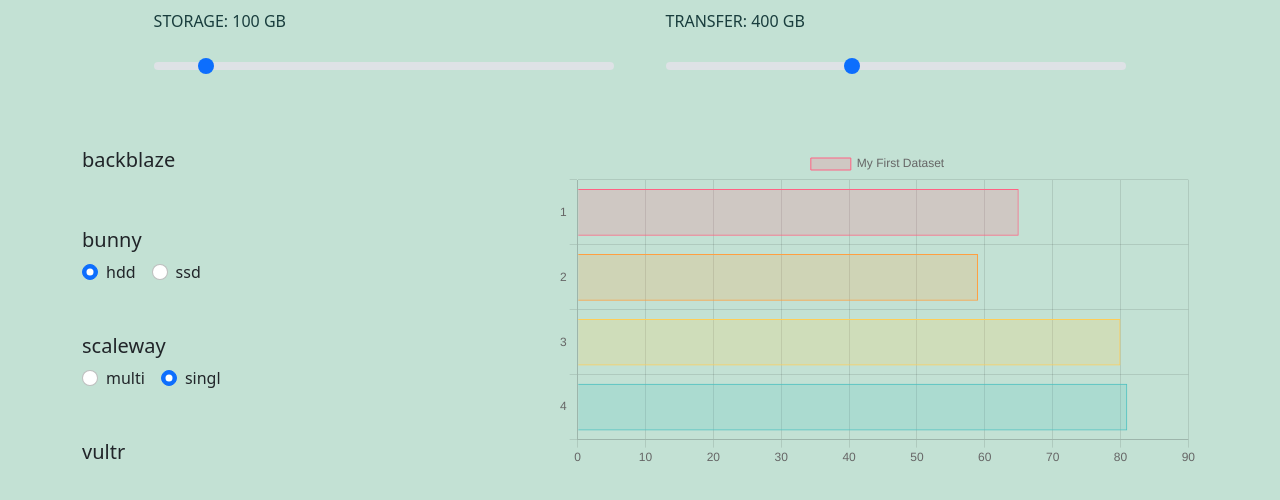
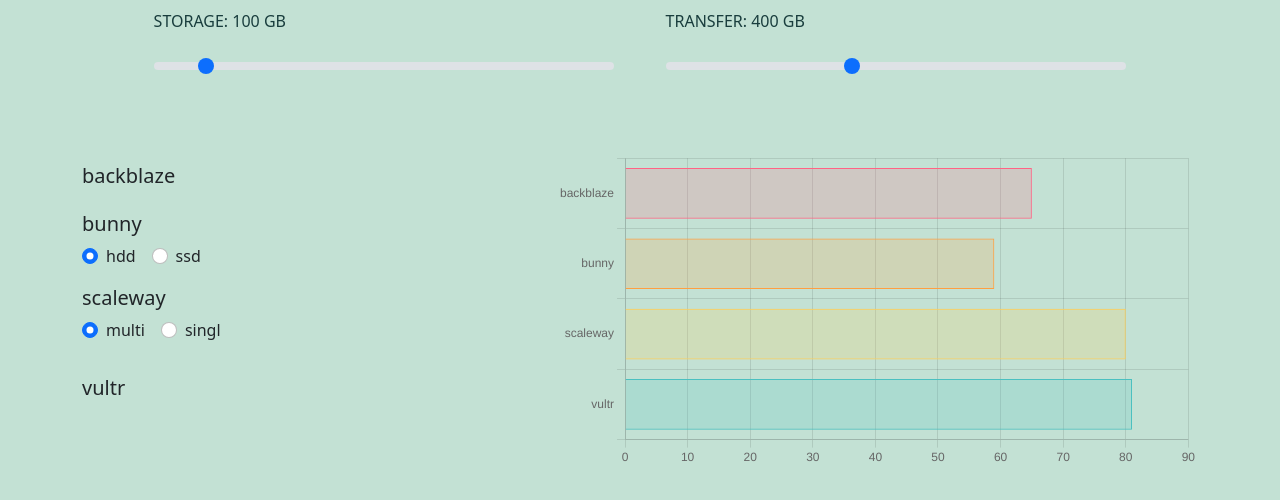
Before and after one commit to olena-shalyhina/price_calculator, a React (Create React App) app: page / in a window 1280 px wide. Shown: the top 500 px of the page. Built offline with nearby package versions, Linux system fonts and the light colour scheme.

Commit message:
add ProviderListComponent

```diff
--- a/src/API/providerService.js
+++ b/src/API/providerService.js
@@ -4,6 +4,7 @@
     minPayment: 7,
     priceStorage: 0.005,
     priceTransfer: 0.01,
+    id: 1,
   },
   {
     name: 'bunny',
@@ -13,6 +14,7 @@
       ssd: 0.02,
     },
     priceTransfer: 0.01,
+    id: 2,
   },
   {
     name: 'scaleway',
@@ -23,12 +25,14 @@
     },
     priceTransfer: 0.02,
     withoutPayment: 75,
+    id: 3,
   },
   {
     name: 'vultr',
     minPayment: 5,
     priceStorage: 0.01,
     priceTransfer: 0.01,
+    id: 4,
   },
 ];
 
--- a/src/components/ChartComponent.jsx
+++ b/src/components/ChartComponent.jsx
@@ -1,14 +1,13 @@
 import React from 'react';
 import Chart from 'chart.js/auto';
-// import {
-//   Chart as ChartJS,
-//   CategoryScale,
-//   LinearScale,
-//   BarElement,
-//   Title,
-//   Tooltip,
-//   Legend,
-// } from 'chart.js';
+//import Chart as ChartJS,
+// CategoryScale,
+// LinearScale,
+// BarElement,
+// Title,
+// Tooltip,
+// Legend,
+// ('chart.js');
 import { Bar } from 'react-chartjs-2';
 
 // ChartJS.register(
@@ -20,12 +19,21 @@
 //   Legend
 // );
 
-const ChartComponent = () => {
+const ChartComponent = ({
+  providers,
+}) => {
+  console.log(providers);
+
   const data = {
-    labels: ['1', '2', '3', '4'],
+    // labels: ['1', '2', '3', '4'],
+    labels: providers
+      ? providers.map(
+          (provider) => provider.name
+        )
+      : '',
     datasets: [
       {
-        label: 'My First Dataset',
+        label: '',
         data: [65, 59, 80, 81],
         // yAxisID: 'xAxis',
         backgroundColor: [
@@ -45,6 +53,11 @@
     ],
   };
   const options = {
+    plugins: {
+      legend: {
+        display: false,
+      },
+    },
     indexAxis: 'y',
     scales: {
       y: {
--- /dev/null
+++ b/src/components/ProvidersListComponent.jsx
@@ -0,0 +1,114 @@
+import {
+  React,
+  // useEffect,
+  useState,
+} from 'react';
+import Form from 'react-bootstrap/form';
+import Row from 'react-bootstrap/Row';
+import Col from 'react-bootstrap/Col';
+
+const ProvidersListComponent = ({
+  providers,
+}) => {
+  const [formData, setFormData] =
+    useState({
+      bunny: 'hdd',
+      scaleway: 'multi',
+    });
+
+  const handleOnChange = (event) => {
+    const name = event.target.name;
+    const value = event.target.value;
+
+    setFormData({
+      ...formData,
+      [name]: value,
+    });
+  };
+
+  console.log(formData);
+
+  return (
+    <>
+      {providers.map((provider) =>
+        Object.keys(
+          provider.priceStorage
+        ).length <= 1 ? (
+          <Row
+            className="provider h-15  mb-3 mt-3"
+            key={provider.id}
+          >
+            <Col sm={9}>
+              <p className="h5">
+                {provider.name}
+              </p>
+            </Col>
+            <Col sm={3}>
+              <img
+                src="#"
+                // src="../favicon.ico"
+                alt=""
+              ></img>
+            </Col>
+          </Row>
+        ) : (
+          <Row
+            className="provider  h-15 mb-3"
+            key={provider.id}
+          >
+            <Col sm={9}>
+              <p className="h5">
+                {provider.name}
+              </p>
+            </Col>
+            <Col sm={3}>
+              <img src="#" alt=""></img>
+            </Col>
+            <Form>
+              <Form.Check
+                inline
+                // label="HDD"
+                label={
+                  Object.keys(
+                    provider.priceStorage
+                  )[0]
+                }
+                name={provider.name}
+                type="radio"
+                value={
+                  Object.keys(
+                    provider.priceStorage
+                  )[0]
+                }
+                defaultChecked={true}
+                onChange={
+                  handleOnChange
+                }
+              />
+              <Form.Check
+                inline
+                label={
+                  Object.keys(
+                    provider.priceStorage
+                  )[1]
+                }
+                name={provider.name}
+                type="radio"
+                value={
+                  Object.keys(
+                    provider.priceStorage
+                  )[1]
+                }
+                onChange={
+                  handleOnChange
+                }
+              />
+            </Form>
+          </Row>
+        )
+      )}
+    </>
+  );
+};
+
+export default ProvidersListComponent;
--- a/src/components/SummaryChartComponent.jsx
+++ b/src/components/SummaryChartComponent.jsx
@@ -3,11 +3,12 @@
   useEffect,
 } from 'react';
 import Container from 'react-bootstrap/Container';
-import Form from 'react-bootstrap/form';
+// import Form from 'react-bootstrap/form';
 import Row from 'react-bootstrap/Row';
 import Col from 'react-bootstrap/Col';
 import { getProviders } from '../API/providerService.js';
 import ChartComponent from './ChartComponent.jsx';
+import ProvidersListComponent from './ProvidersListComponent.jsx';
 
 const SummaryChartComponent = () => {
   const [providers, setProviders] =
@@ -30,129 +31,27 @@
     setProviders(data);
   };
 
-  return providers ? (
-    <>
+  return (
     <Container className="mt-5">
       <Row className="h-75">
         <Col sm={5}>
           <Row className="provider h-15  mb-5">
-              <Col sm={9}>
-                <p className="h5">
-                  {providers[0].name}
-                </p>
-              </Col>
-              <Col sm={3}>
-                <img
-                  src="#"
-                  // src="../favicon.ico"
-                  alt=""
-                ></img>
-              </Col>
-            </Row>
-            <Row className="provider  h-15 mb-5">
-              <Col sm={9}>
-                <p className="h5">
-                  {providers[1].name}
-                </p>
-              </Col>
-              <Col sm={3}>
-                <img
-                  src="#"
-                  alt=""
-                ></img>
-              </Col>
-              <Form>
-                <Form.Check
-                  inline
-                  // label="HDD"
-                  label={
-                    Object.keys(
-                      providers[1]
-                        .priceStorage
-                    )[0]
-                  }
-                  name="group1"
-                  type="radio"
-                  id="hdd-radio"
-                  defaultChecked
+            {providers ? (
+              <ProvidersListComponent
+                providers={providers}
               />
-                <Form.Check
-                  inline
-                  label={
-                    Object.keys(
-                      providers[1]
-                        .priceStorage
-                    )[1]
-                  }
-                  name="group1"
-                  type="radio"
-                  id="ssd-radio"
-                />
-              </Form>
-            </Row>
-            <Row className="provider  h-15  mb-5">
-              <Col sm={9}>
-                <p className="h5">
-                  {providers[2].name}
-                </p>
-              </Col>
-              <Col sm={3}>
-                <img
-                  src="#"
-                  alt=""
-                ></img>
-              </Col>
-              <Form>
-                <Form.Check
-                  inline
-                  label={
-                    Object.keys(
-                      providers[2]
-                        .priceStorage
-                    )[0]
-                  }
-                  name="group2"
-                  type="radio"
-                  id="multi-radio"
-                />
-                <Form.Check
-                  inline
-                  label={
-                    Object.keys(
-                      providers[2]
-                        .priceStorage
-                    )[1]
-                  }
-                  name="group2"
-                  type="radio"
-                  id="single-radio"
-                  defaultChecked
-                />
-              </Form>
-            </Row>
-            <Row className="provider  h-15 mb-5">
-              <Col sm={9}>
-                <p className="h5">
-                  {providers[3].name}
-                </p>
-              </Col>
-              <Col sm={3}>
-                <img
-                  src="#"
-                  alt=""
-                ></img>
-              </Col>
+            ) : (
+              ''
+            )}
           </Row>
         </Col>
-
         <Col sm={7}>
-            <ChartComponent />
+          <ChartComponent
+            providers={providers}
+          />
         </Col>
       </Row>
     </Container>
-    </>
-  ) : (
-    ''
   );
 };
 
```
Lines whose indentation alone changed are shown as unchanged.
